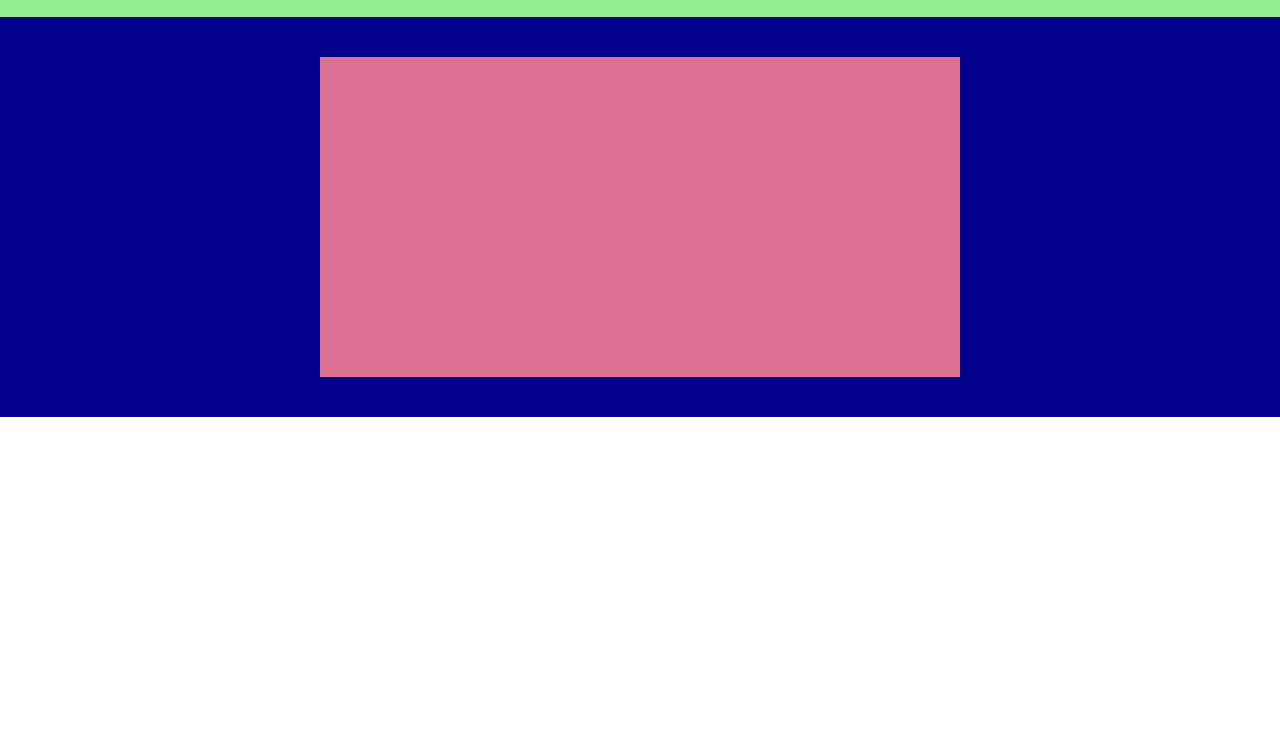
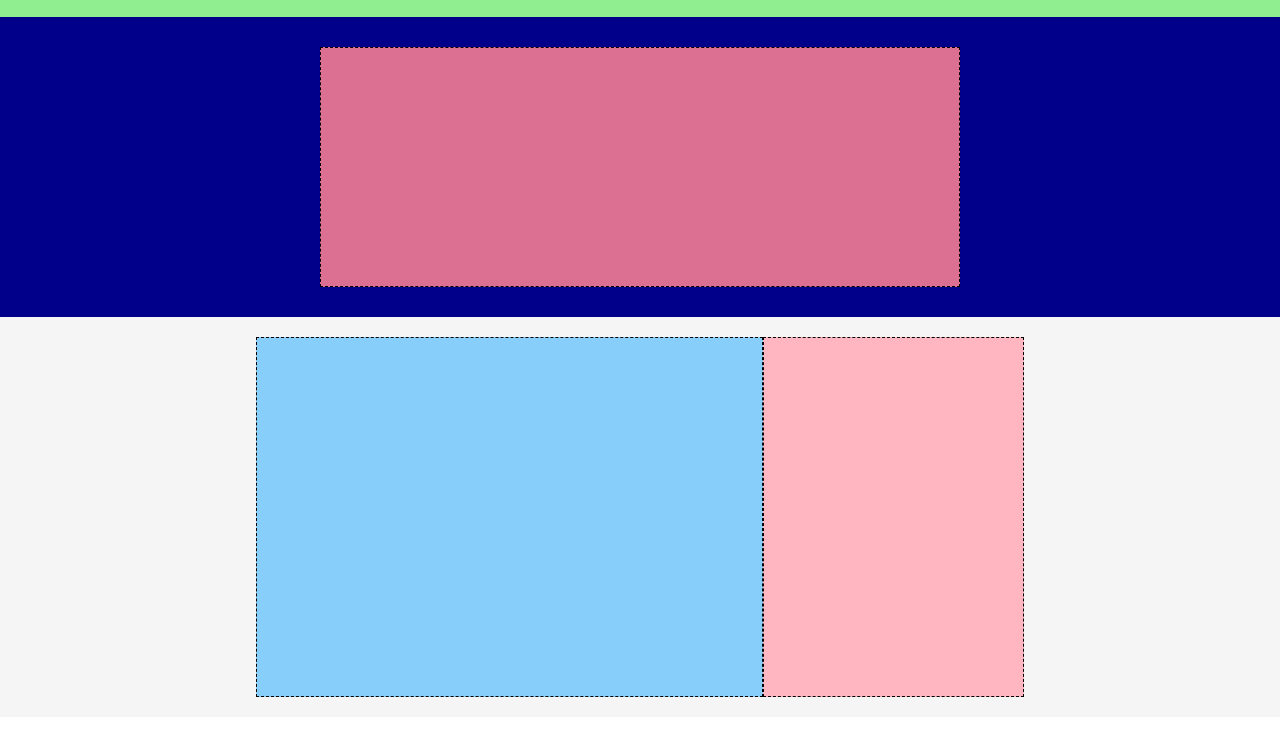
Before and after one commit to lucasens1/htmlcss-struttura-discord, a plain HTML site: page index.html in a window 1280 px wide. Shown: the part 63-798 px from the top of the page. Drawn offline with Linux system fonts and the light colour scheme.

Commit message:
add: first product section and ad space (?)

```diff
--- a/css/style.css
+++ b/css/style.css
@@ -53,17 +53,50 @@
 
 .adv{
     width: 100%;
-    height: 400px;
+    height: 300px;
     background-color: darkblue;
     display: flex;
     justify-content: center;
 }
 
 .spacead{
-    margin: 40px 25%;
+    margin: 30px 25%;
     width: 100%;
-    height: 320px;
+    height: 240px;
     background-color: palevioletred;
+    border: 1px dashed black;
 }
 
 /* /Adv */
+
+/* Sezione Left to right */
+
+.sectionltor{
+    height: 400px;
+    width: 100%;
+    background-color: whitesmoke;
+    display: flex;
+    justify-content: center;
+}
+
+.leftoright{
+    margin: 20px 20%;
+    width: 100%;
+    height: 360px;
+    background-color: chocolate;
+    display: flex;
+}
+
+.leftproductbig{
+    width: 66%;
+    height: 100%;
+    border: 1px dashed black;
+    background-color: lightskyblue;
+}
+
+.rightproductsmall{
+    width: 34%;
+    height: 100%;
+    border: 1px dashed black;
+    background-color: lightpink;
+}
--- a/index.html
+++ b/index.html
@@ -25,6 +25,14 @@
             <div class="spacead">
             </div>
         </div>
+
+        <div class="sectionltor">
+            <div class="leftoright">
+                <div class="leftproductbig"></div>
+                <div class="rightproductsmall"></div>
+            </div>
+        </div>
+
     </div>
 
 </body>
```
